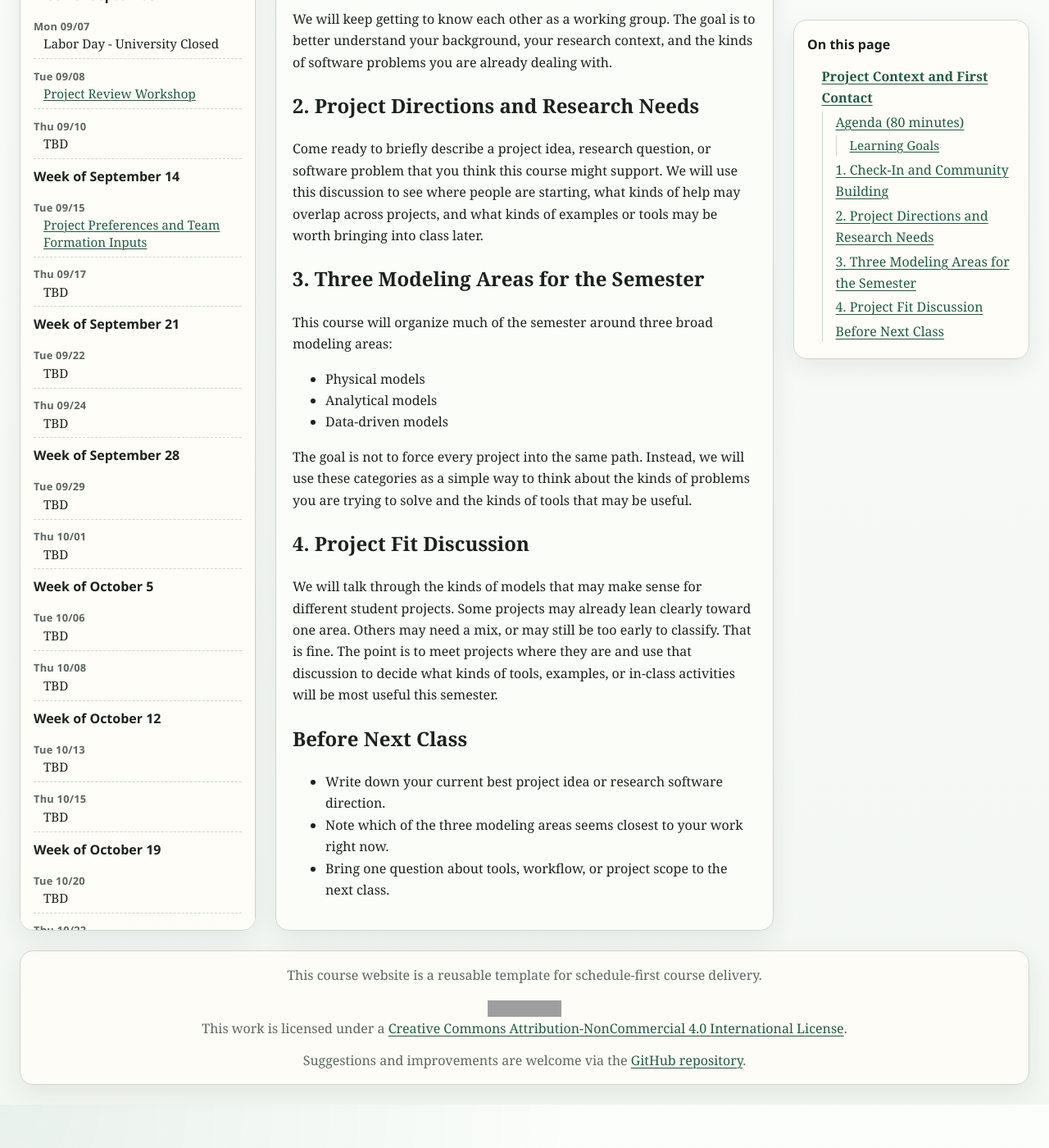
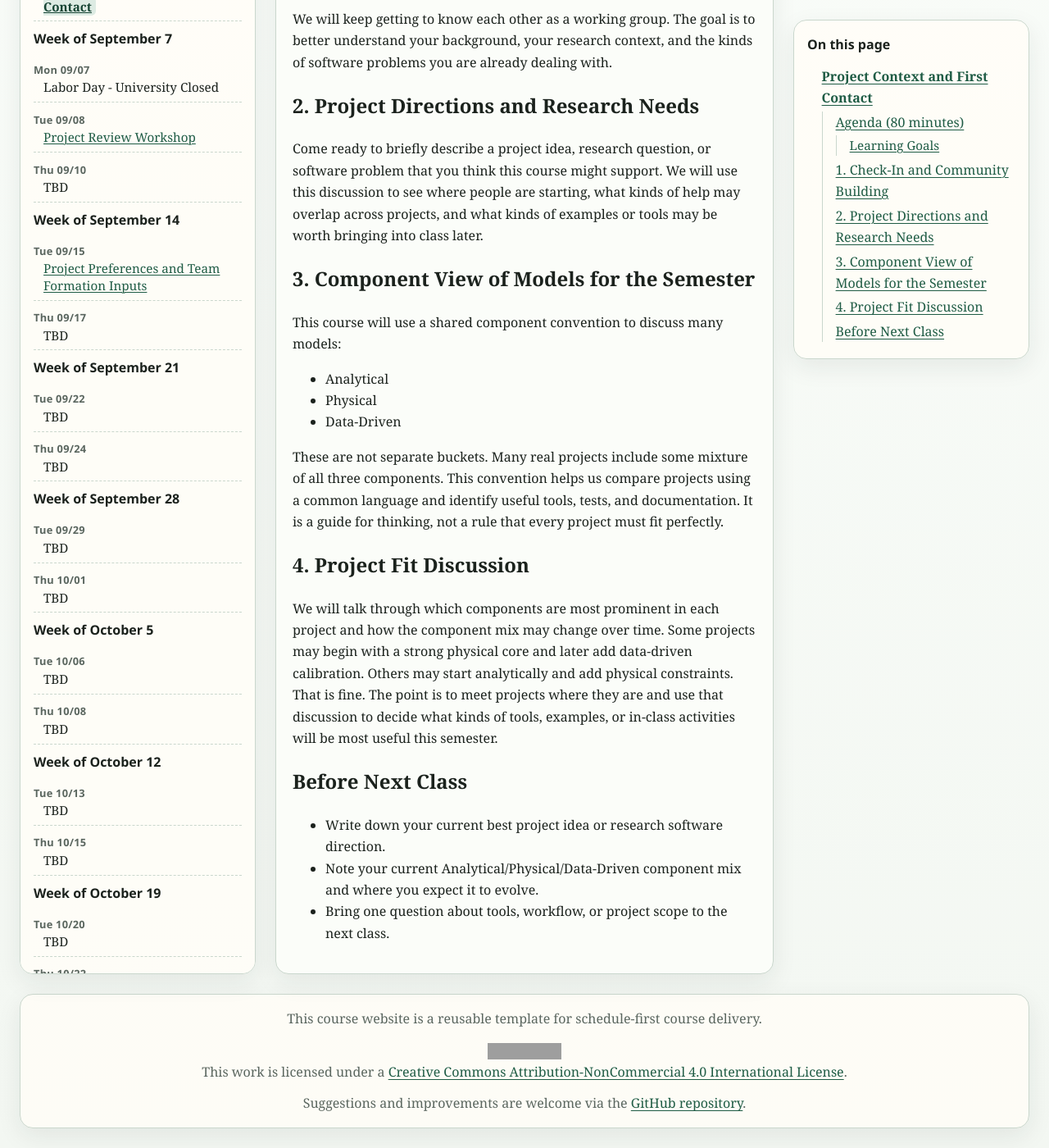
Before and after one commit to msu-cmse-courses/cmse802-FS26, a Jekyll site: the page built from Schedule/02-class-project-first-contact.md, in a window 1280 px wide and 1400 px high, scrolled down 800 px. Shown: the whole window at 82% size. Built offline with Jekyll 4.4.1, drawn with Linux system fonts in a browser that asks for light colours; our own code applies the rules of GitHub Pages for plain Markdown files; some of the changed text lies outside the part shown; grey boxes are pictures that could not be loaded.

Commit message:
restructreing main components'

```diff
--- a/Schedule/02-class-project-first-contact.md
+++ b/Schedule/02-class-project-first-contact.md
@@ -7,8 +7,8 @@
 
 1. 10 min - Check-in and keep getting to know each other
 2. 20 min - Share project ideas and research needs
-3. 25 min - High-level overview of the three modeling areas in this course
-4. 15 min - Talk through what kinds of models different projects may need
+3. 25 min - High-level overview of the component view of models in this course
+4. 15 min - Talk through which model components different projects will need
 5. 10 min - Wrap-up, questions, and next steps
 
 ### Learning Goals
@@ -16,7 +16,7 @@
 By the end of this class, you should be able to:
 
 - Explain how this course will think about modeling at a high level.
-- Identify one or more model types that may be relevant to your own project.
+- Identify key model components that may be relevant to your own project.
 
 ## 1. Check-In and Community Building
 
@@ -26,22 +26,22 @@
 
 Come ready to briefly describe a project idea, research question, or software problem that you think this course might support. We will use this discussion to see where people are starting, what kinds of help may overlap across projects, and what kinds of examples or tools may be worth bringing into class later.
 
-## 3. Three Modeling Areas for the Semester
+## 3. Component View of Models for the Semester
 
-This course will organize much of the semester around three broad modeling areas:
+This course will use a shared component convention to discuss many models:
 
-- Physical models
-- Analytical models
-- Data-driven models
+- Analytical
+- Physical
+- Data-Driven
 
-The goal is not to force every project into the same path. Instead, we will use these categories as a simple way to think about the kinds of problems you are trying to solve and the kinds of tools that may be useful.
+These are not separate buckets. Many real projects include some mixture of all three components. This convention helps us compare projects using a common language and identify useful tools, tests, and documentation. It is a guide for thinking, not a rule that every project must fit perfectly.
 
 ## 4. Project Fit Discussion
 
-We will talk through the kinds of models that may make sense for different student projects. Some projects may already lean clearly toward one area. Others may need a mix, or may still be too early to classify. That is fine. The point is to meet projects where they are and use that discussion to decide what kinds of tools, examples, or in-class activities will be most useful this semester.
+We will talk through which components are most prominent in each project and how the component mix may change over time. Some projects may begin with a strong physical core and later add data-driven calibration. Others may start analytically and add physical constraints. That is fine. The point is to meet projects where they are and use that discussion to decide what kinds of tools, examples, or in-class activities will be most useful this semester.
 
 ## Before Next Class
 
 - Write down your current best project idea or research software direction.
-- Note which of the three modeling areas seems closest to your work right now.
+- Note your current Analytical/Physical/Data-Driven component mix and where you expect it to evolve.
 - Bring one question about tools, workflow, or project scope to the next class.
```
Also changed, not shown: Guide/00-index.md (+3 -1 lines), Guide/01-Syllabus.md (+2 -2 lines), Schedule/01-class-course-welcome.md (+1 -1 lines), index.md (+1 -1 lines).
